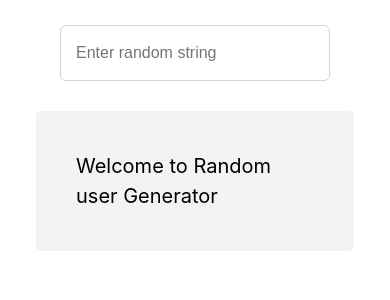
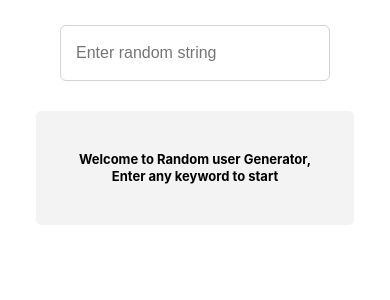
Before and after one commit to bejsaycon/react-practice, a React (Create React App) app: page / in a window 390 px wide. Shown: the top 300 px of the page. Built offline with nearby package versions, Linux system fonts and the light colour scheme.

Commit message:
Functional Project

```diff
--- a/src/App.css
+++ b/src/App.css
@@ -10,7 +10,11 @@
   justify-content: center;
   align-items: center;
   flex-direction: column;
-
+}
+#welcome-message{
+  font-weight: bold;
+  text-align: center;
+  line-height: 1.3;
 }
 
 input{
@@ -30,7 +34,7 @@ input{
   background: rgba(243, 243, 243, 0.973);
 }
 .head-text{
-  font-size: 2rem;
+  font-size: 1.6em;
 }
 #user-name{
   font-weight: bold;
@@ -39,9 +43,11 @@ input{
 img{
   display: block;
   max-width: 100%;
+
   height: auto;
   margin: 0 auto;
-  border-radius: 5px;
+  border: 4px solid rgb(52, 33, 138);
+  border-radius: 100%;
 }
 
 .img-prof{
@@ -53,3 +59,22 @@ padding: 10px;
 margin: 0px 0px 10px 0px;
 line-height: 1.0;
 }
+
+@media (max-width: 460px) {
+  h1,h2{
+      font-size: 2.1rem;
+      line-height: 1.2;
+  }
+  .container {
+      margin:0
+  }
+  .head-text{
+      font-size: 1.3rem;
+  }
+  img {
+      max-width: 80%;
+      display: block;
+      height: auto;
+      margin: 0 auto;
+    }
+}
--- a/src/App.js
+++ b/src/App.js
@@ -1,4 +1,3 @@
-
 import React, { useState } from "react";
 import "./App.css";
 
@@ -31,32 +30,46 @@ function App() {
 
       {typeof userData.results === "undefined" ? (
         <div className="below-input-box">
-          <p className="head-text" id="welcome-message">Welcome to Random user Generator</p>
+          <p className="head-text" id="welcome-message">
+            Welcome to Random user Generator, Enter any keyword to start
+          </p>
         </div>
       ) : (
         <div className="below-input-box">
-
           <figure className="img-prof">
-          <img src={userData.results[0].picture.large} className alt="USER PROFILE PICTURE"/>
+            <img
+              src={userData.results[0].picture.large}
+              className
+              alt="USER PROFILE PICTURE"
+            />
           </figure>
 
           <div className="user-info-card">
             <p id="user-name" className="user-details head-text">
-            {userData.results[0].name.title} {userData.results[0].name.first}{" "}
-            {userData.results[0].name.last}
+              <i class="fas fa-user"></i> {userData.results[0].name.title}{" "}
+              {userData.results[0].name.first} {userData.results[0].name.last}
             </p>
             <p id="address" className="user-details head-text">
+            <i class="fas fa-map-marker-alt"></i>{" "}
               {userData.results[0].location.street.name}{" "}
-            {userData.results[0].location.street.number}{", "}
-            {userData.results[0].location.city}{", "}
+              {userData.results[0].location.street.number}
+              {", "}
+              {userData.results[0].location.city}
+              {", "}
               {userData.results[0].location.state}
-            {userData.results[0].location.postcode}{", "}
+              {userData.results[0].location.postcode}
+              {", "}
               {userData.results[0].location.country}
+            </p>
+            <p id="email" className="user-details head-text">
+            <i class="fas fa-envelope"></i>{" "}
+              {userData.results[0].email}
+            </p>
 
+            <p id="phone" className="user-details head-text">
+            <i class="fas fa-phone-alt"></i>{" "}
+              {userData.results[0].phone}
             </p>
-          <p id="email" className="user-details head-text">{userData.results[0].email}</p>
-
-          <p id="phone" className="user-details head-text">{userData.results[0].phone}</p>
           </div>
         </div>
       )}
```
Lines whose indentation alone changed are shown as unchanged.
